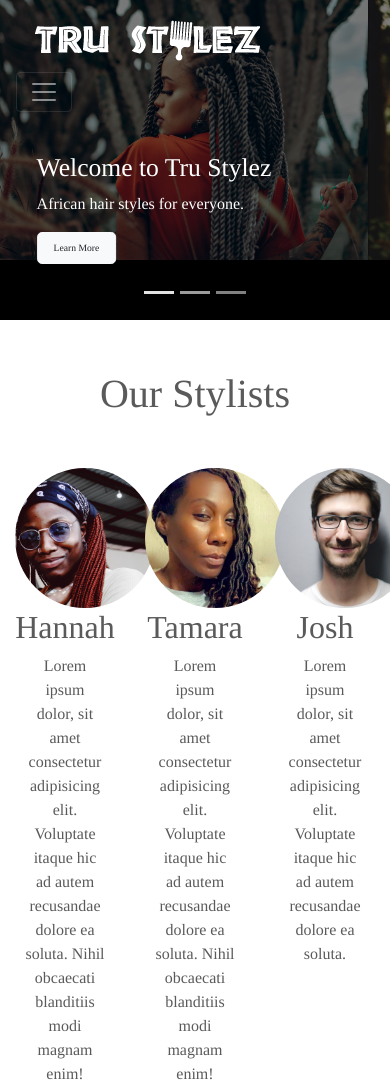
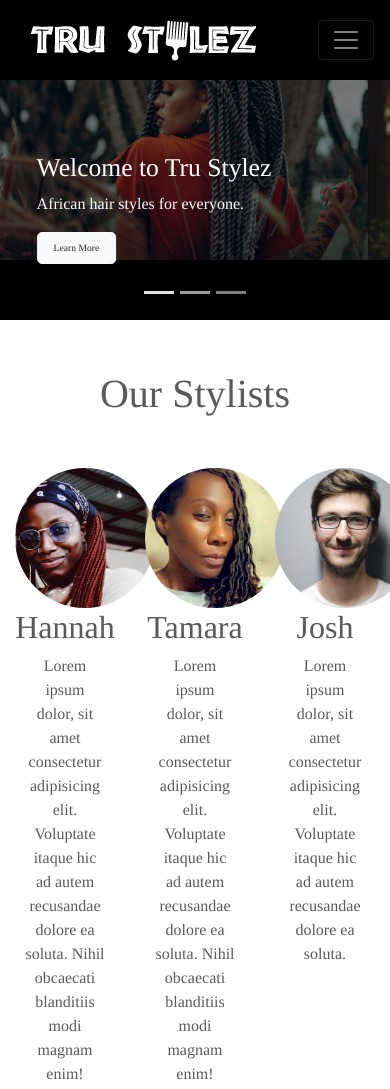
Before and after one commit to rjblee/tru_stylez, a plain HTML site: page index.html in a window 390 px wide. Shown: the top 1089 px of the page. Drawn offline with nearby package versions, Linux system fonts and the light colour scheme.

Commit message:
Edit responsive layout for navbar

```diff
--- a/css/style.css
+++ b/css/style.css
@@ -19,7 +19,11 @@ body {
 .navbar-brand {
     padding-left: 60px;
     padding-right: 60px;
-    font-size: 1.4em;
+    /* font-size: 2em; */
+}
+
+.logo {
+  size: 3em;
 }
 
 .nav-reserve {
@@ -102,7 +106,7 @@ body {
     text-align: center;
 }
 
-@media (max-width: 660px) {
+@media (max-width: 415px) {
   .div-1 {
       display: flex;
       flex-wrap: wrap;
@@ -122,12 +126,20 @@ body {
     order: 4;
   }
 
+  .carousel {
+    margin-top: auto;
+    padding-bottom: auto;
+  }
+
   .carousel-item {
     height: 320px;
+    padding-bottom: auto;
+
   }
 
   .navbar-brand {
-    padding-left: 5px;
+    padding-left: 1px;
+    padding-right: 1px;
   }
 
   .carousel-item h1 {
@@ -136,6 +148,10 @@ body {
 
   .carousel-item .btn {
     font-size: 0.6em;
+  }
+
+  .bg-clear {
+    background-color: black;
   }
 
 }
```
